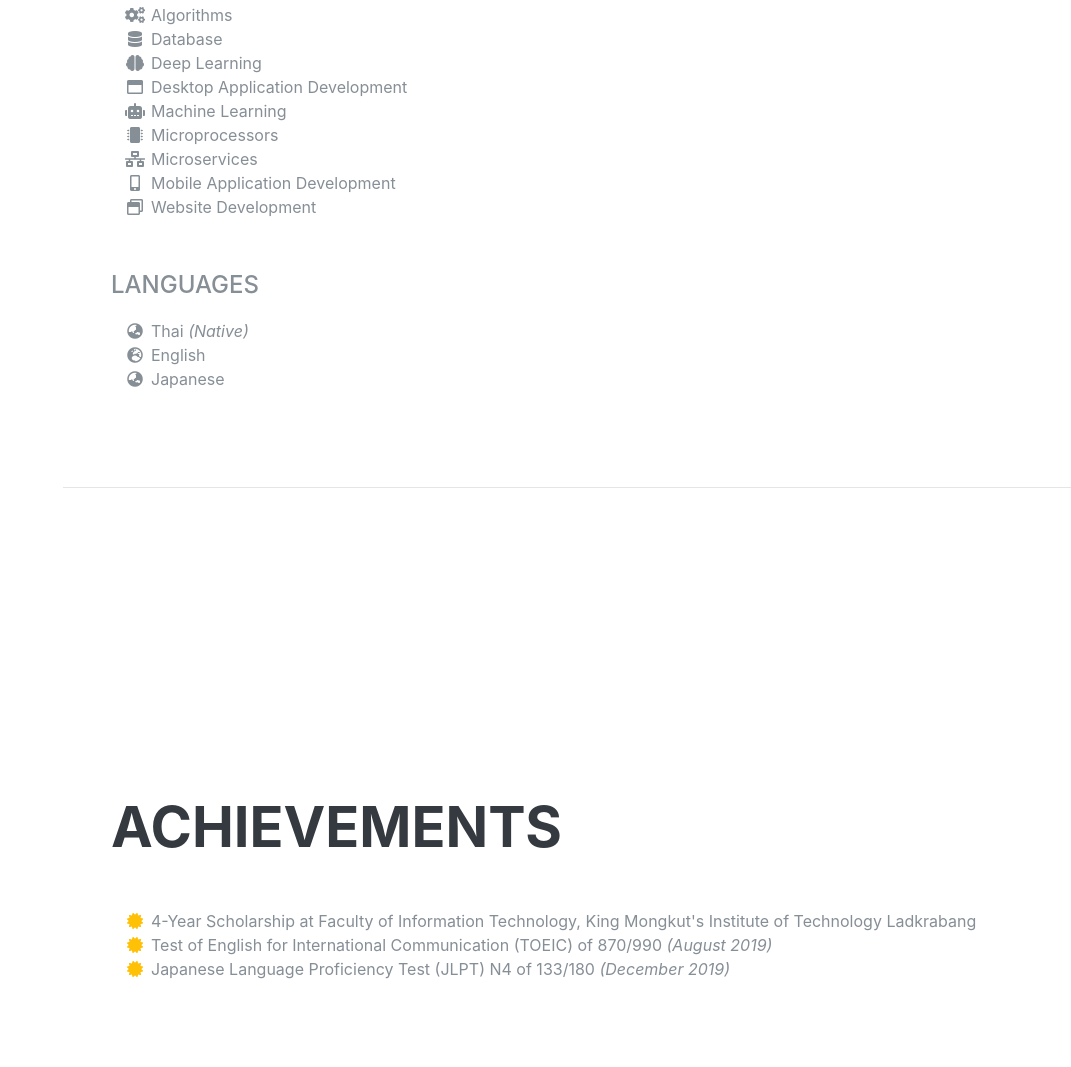
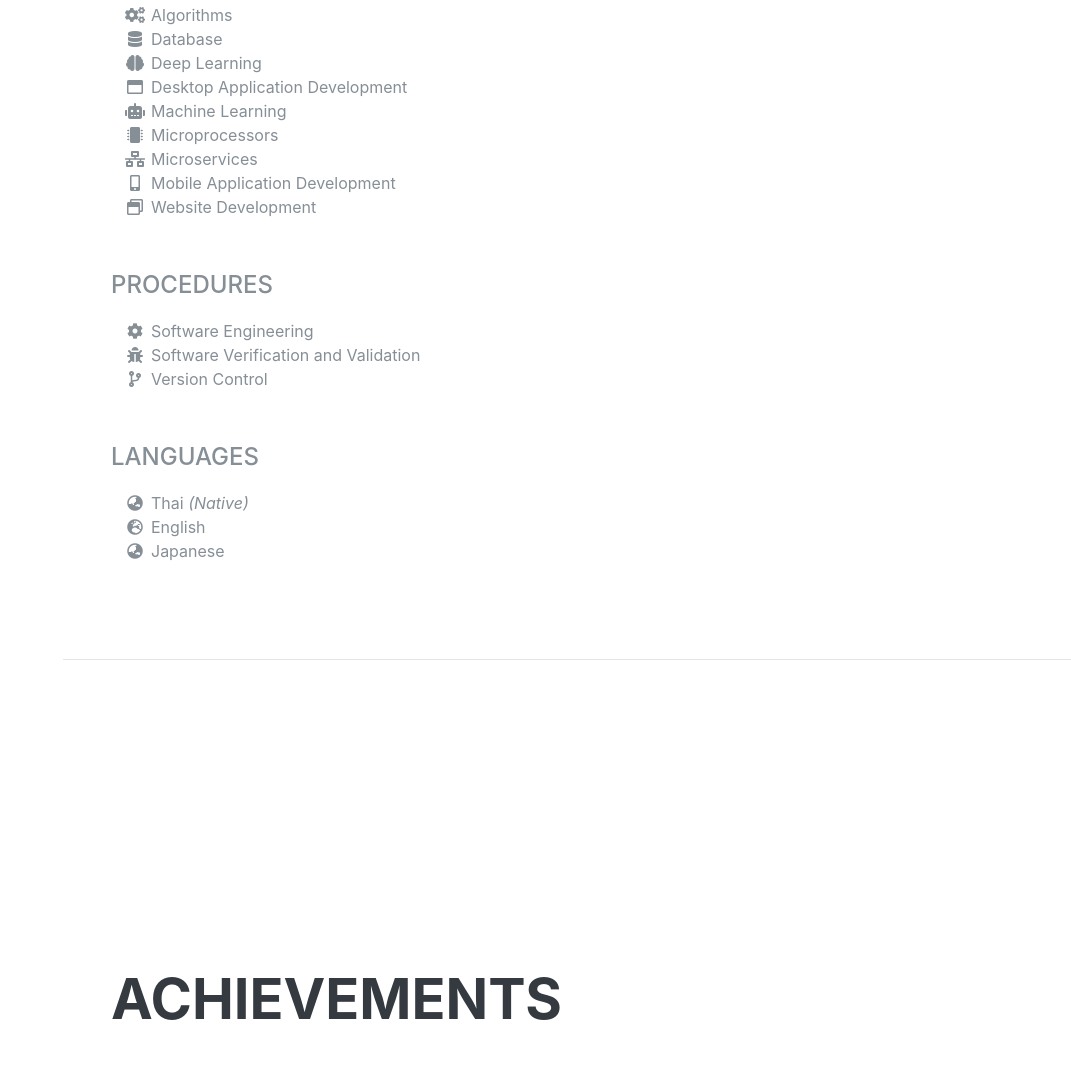
Before and after one commit to 810Teams/810teams.github.io, a plain HTML site: page index.html in a window 1280 px wide. Shown: the part 3789-4856 px from the top of the page, without its empty margins (209-1280 px from the left). Drawn offline with nearby package versions, Linux system fonts and the light colour scheme; a web font is replaced by a local one.

Commit message:
✏️ Added more skills

```diff
--- a/index.html
+++ b/index.html
@@ -356,6 +356,25 @@
               </ul>
             </div>
 
+            <!-- Procedures -->
+            <div class="mb-5">
+              <div class="subheading mb-3">Procedures</div>
+              <ul class="fa-ul mb-0">
+                <li>
+                  <i class="fa-li fas fa-cog"></i>
+                  Software Engineering
+                </li>
+                <li>
+                  <i class="fa-li fas fa-bug"></i>
+                  Software Verification and Validation
+                </li>
+                <li>
+                  <i class="fa-li fas fa-code-branch"></i>
+                  Version Control
+                </li>
+              </ul>
+            </div>
+
             <!-- Languages -->
             <div class="mb-5">
               <div class="subheading mb-3">
```
